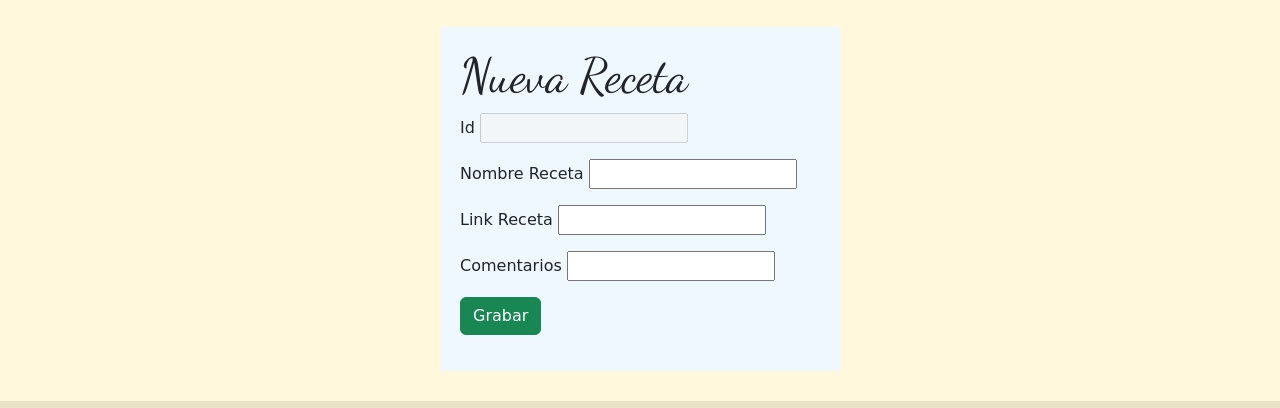
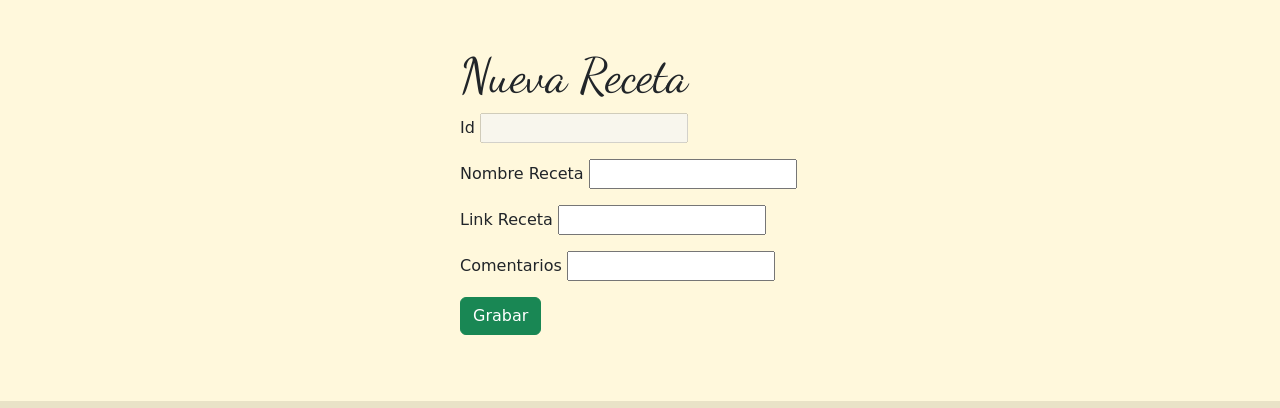
Before and after one commit to ijgal/ijgal.github.io, a plain HTML site: page CRUD recetas/producto_nuevo.html in a window 1280 px wide. Shown: the part 387-795 px from the top of the page. Drawn offline with nearby package versions, Linux system fonts and the light colour scheme.

Commit message:
Update producto_nuevo.html
Mejora estilo

```diff
--- a/CRUD recetas/producto_nuevo.html
+++ b/CRUD recetas/producto_nuevo.html
@@ -31,7 +31,7 @@
       </header>
   <main>
     <div class="container">
-      <form  style="background-color: aliceblue;margin:10px auto ; width: 400px; padding: 20px;">
+      <form  style="background-color: #fff8dc;margin:10px auto ; width: 400px; padding: 20px;">
         <h1>Nueva Receta</h1>
         <div class="mb-3">
           <div class="mb-3">
```
